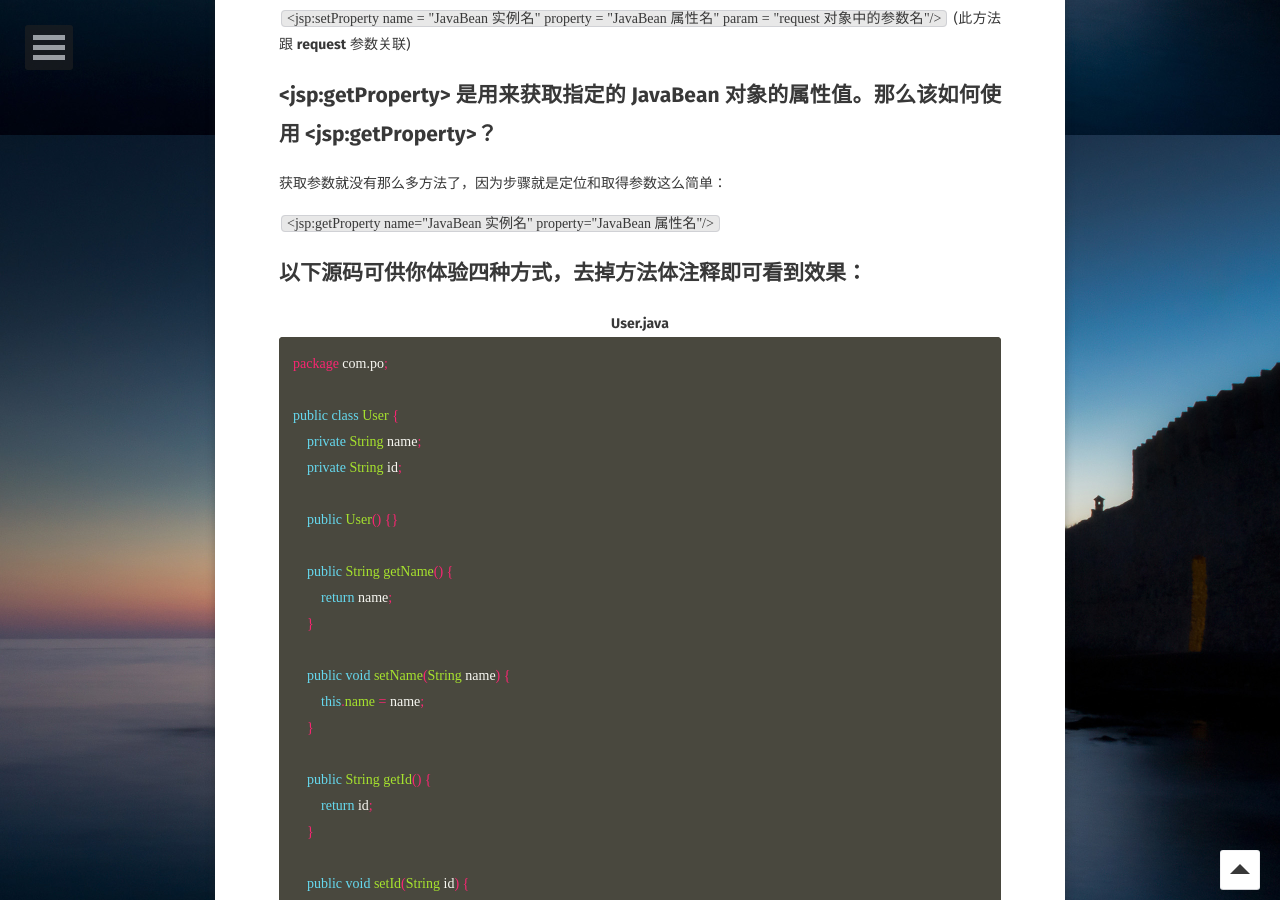
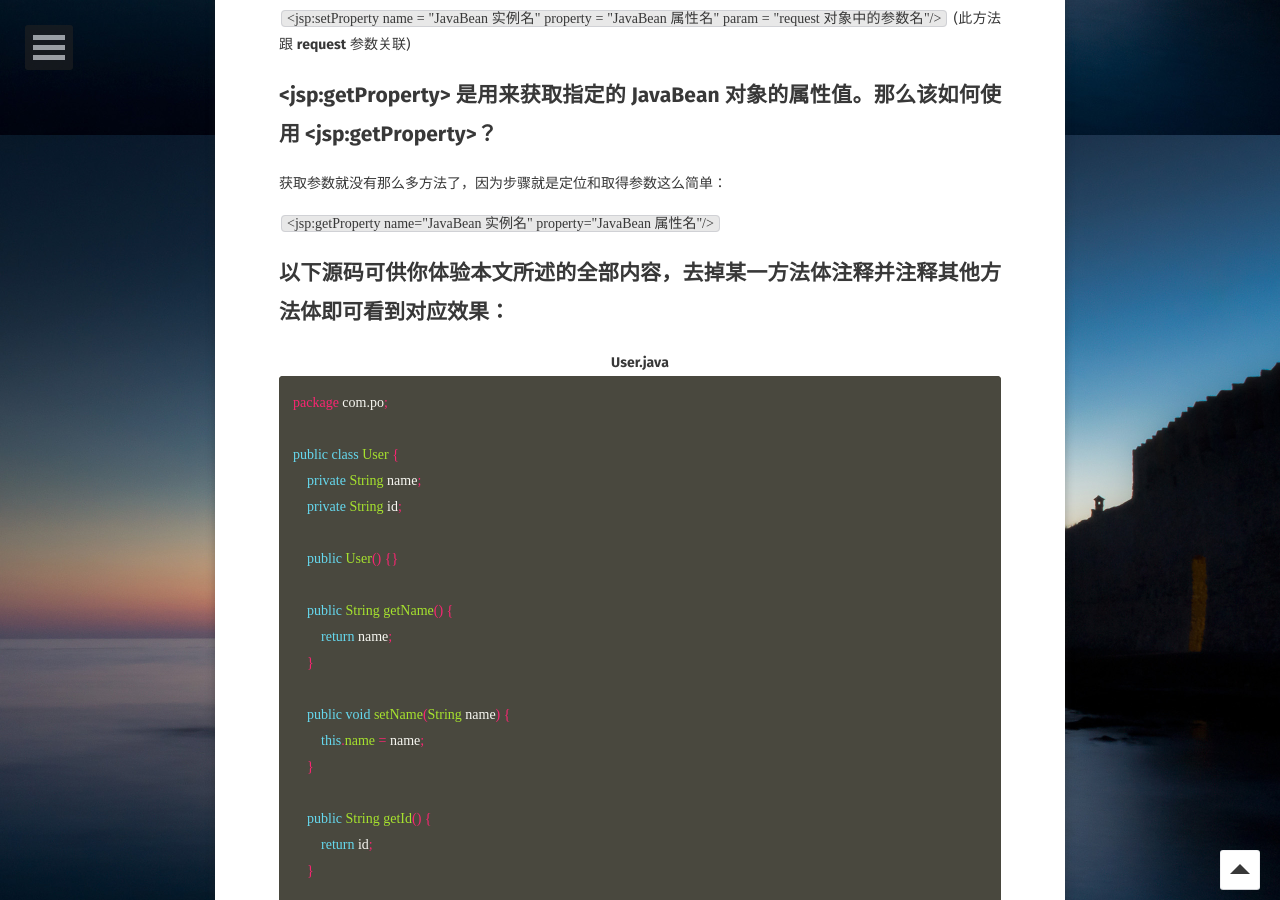
Before and after one commit to AurevoirXavier/deprecated-AurevoirXavier.github.io, a Jekyll site: the page built from _posts/2017-5-3-setPropertyGetpropertyInJsp.md, in a window 1280 px wide and 900 px high, scrolled down 765 px. Built offline with Jekyll 4.4.1, drawn with Linux system fonts in a browser that asks for light colours; some web fonts are replaced; comment, search, counter and statistics services are not loaded.

Commit message:
21:17/05/03/17

```diff
--- a/_posts/2017-5-3-setPropertyGetpropertyInJsp.md
+++ b/_posts/2017-5-3-setPropertyGetpropertyInJsp.md
@@ -31,7 +31,7 @@ comments: true
 
 `<jsp:getProperty name="JavaBean 实例名" property="JavaBean 属性名"/>`
 
-## 以下源码可供你体验四种方式，去掉方法体注释即可看到效果：
+## 以下源码可供你体验本文所述的全部内容，去掉某一方法体注释并注释其他方法体即可看到对应效果：
 
 <center><strong>User.java</strong></center>
 
```
